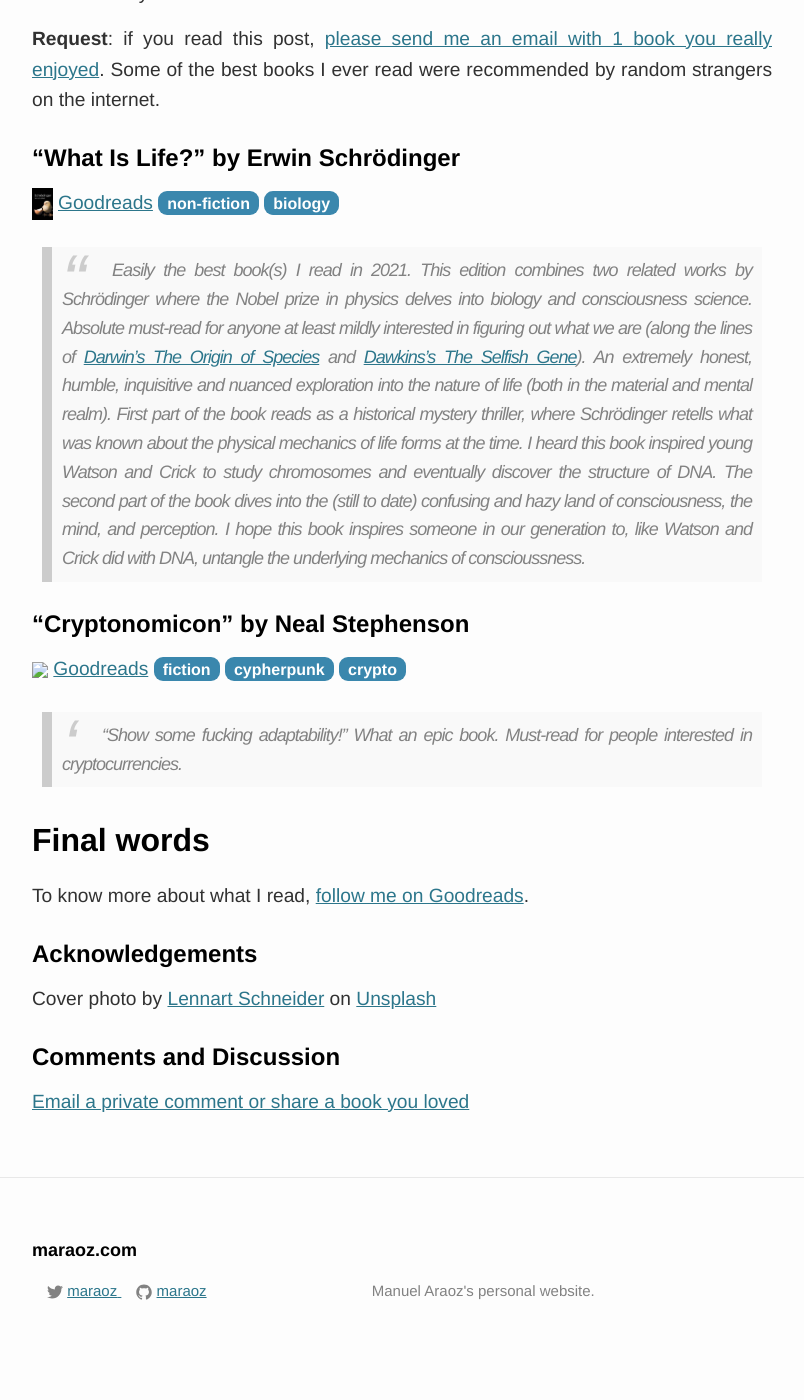
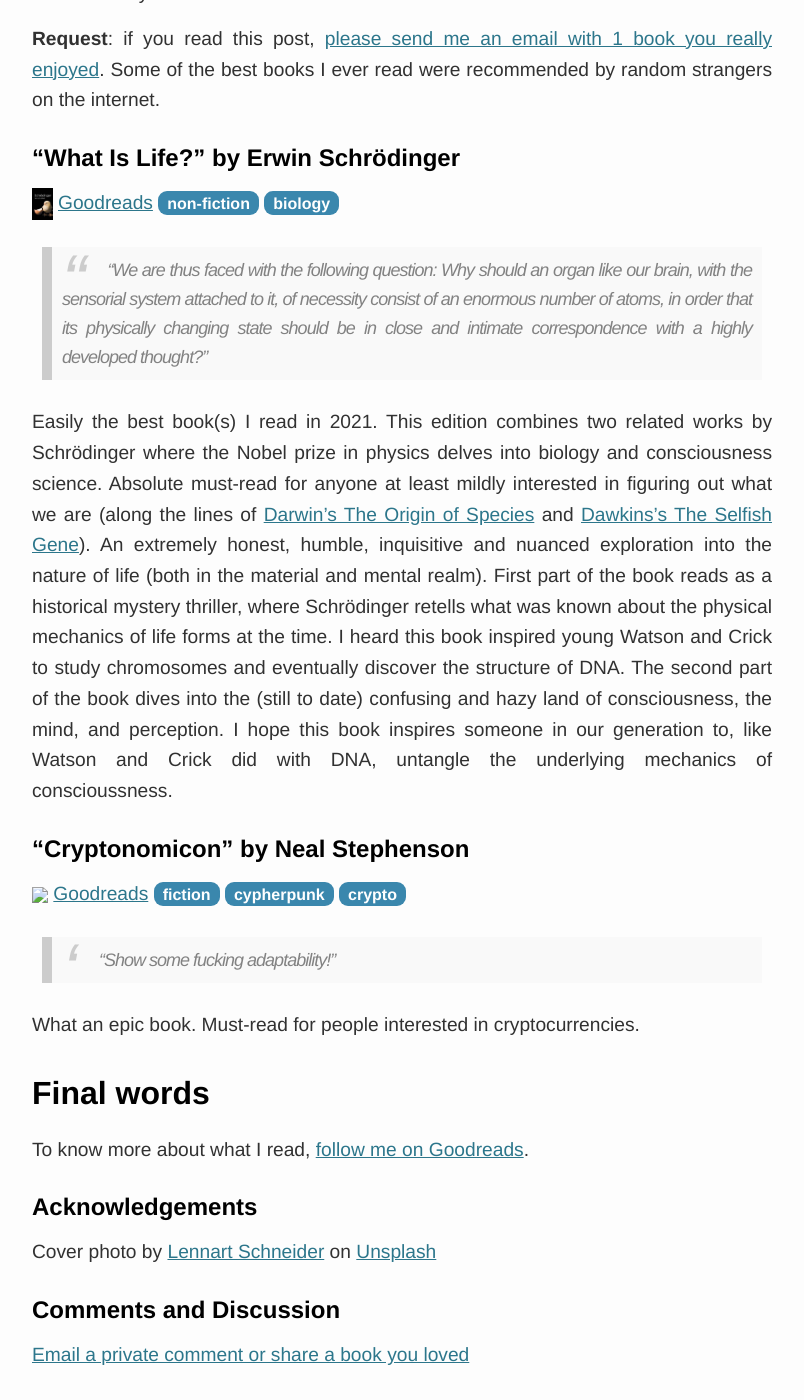
Before and after one commit to tobyornottobe/maraoz.github.io, a Jekyll site: the page built from _posts/2021-12-25-books-2021.md, in a window 1280 px wide and 1400 px high, scrolled down 634 px. Shown: the whole window, without its empty margins (238-1042 px from the left). Built offline with Jekyll 4.4.1, drawn with Linux system fonts in a browser that asks for light colours; before the commit the page ends 1997 px from its top, so only the background shows below that; some of the changed lines change nothing that is shown.

Commit message:
Update 2021-12-25-books-2021.md

```diff
--- a/_posts/2021-12-25-books-2021.md
+++ b/_posts/2021-12-25-books-2021.md
@@ -18,7 +18,8 @@
 <img class="book" src="/img/books-2021/1.jpg">
 [Goodreads](https://www.goodreads.com/book/show/162780.What_Is_Life_with_Mind_and_Matter_and_Autobiographical_Sketches)
 <span class="badge badge-info">non-fiction</span> <span class="badge badge-info">biology</span>
->
+> “We are thus faced with the following question: Why should an organ like our brain, with the sensorial system attached to it, of necessity consist of an enormous number of atoms, in order that its physically changing state should be in close and intimate correspondence with a highly developed thought?”
+
 Easily the best book(s) I read in 2021. This edition combines two related works by Schrödinger where the Nobel prize in physics delves into biology and consciousness science. Absolute must-read for anyone at least mildly interested in figuring out what we are (along the lines of [Darwin's The Origin of Species](https://www.goodreads.com/book/show/22463.The_Origin_of_Species) and [Dawkins's The Selfish Gene](https://www.goodreads.com/book/show/61535.The_Selfish_Gene)). An extremely honest, humble, inquisitive and nuanced exploration into the nature of life (both in the material and mental realm). First part of the book reads as a historical mystery thriller, where Schrödinger retells what was known about the physical mechanics of life forms at the time. I heard this book inspired young Watson and Crick to study chromosomes and eventually discover the structure of DNA. The second part of the book dives into the (still to date) confusing and hazy land of consciousness, the mind, and perception. I hope this book inspires someone in our generation to, like Watson and Crick did with DNA, untangle the underlying mechanics of conscioussness.
 
 ### "Cryptonomicon" by Neal Stephenson
@@ -26,11 +27,12 @@
 [Goodreads](https://www.goodreads.com/book/show/38897904-cryptonomicon)
 <span class="badge badge-info">fiction</span> <span class="badge badge-info">cypherpunk</span> <span class="badge badge-info">crypto</span>
 > “Show some fucking adaptability!”
+
 What an epic book. Must-read for people interested in cryptocurrencies.
 
 ## Final words
 
-To know more about what I read, [follow me on Goodreads]().
+To know more about what I read, [follow me on Goodreads](https://www.goodreads.com/user/show/4384558-manuel-araoz).
 
 ### Acknowledgements
 Cover photo by <a href="https://unsplash.com/@lennartschneider?utm_source=unsplash&utm_medium=referral&utm_content=creditCopyText">Lennart Schneider</a> on <a href="https://unsplash.com/s/photos/books?utm_source=unsplash&utm_medium=referral&utm_content=creditCopyText">Unsplash</a>
```
